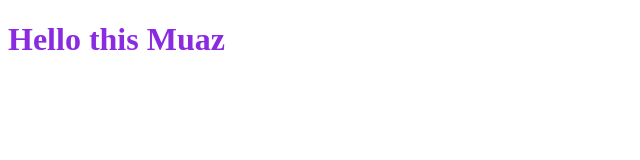
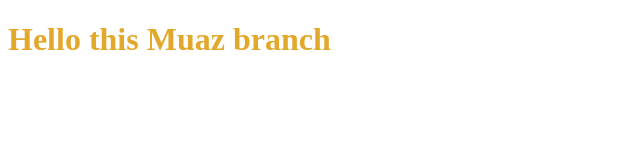
Before and after one commit to MuazBwidani/myproject, a plain HTML site: page index.html in a window 1280 px wide. Shown: the whole page, without its empty margins (0-640 px from the left). Drawn offline with Linux system fonts and the light colour scheme.

Commit message:
changing the name

```diff
--- a/app.js
+++ b/app.js
@@ -1 +1 @@
-alert("Hello");
+alert("Hello muaz branch");
--- a/index.html
+++ b/index.html
@@ -7,7 +7,7 @@
     <link rel="Stylesheet" href="style.css">
 </head>
 <body>
-    <h1>Hello this Muaz</h1>
+    <h1>Hello this Muaz branch</h1>
     <script src="app.js"></script>
 </body>
 </html>
--- a/style.css
+++ b/style.css
@@ -1,3 +1,3 @@
 h1{
-    color: blueviolet;
+    color: rgb(226, 168, 43);
 }
```
